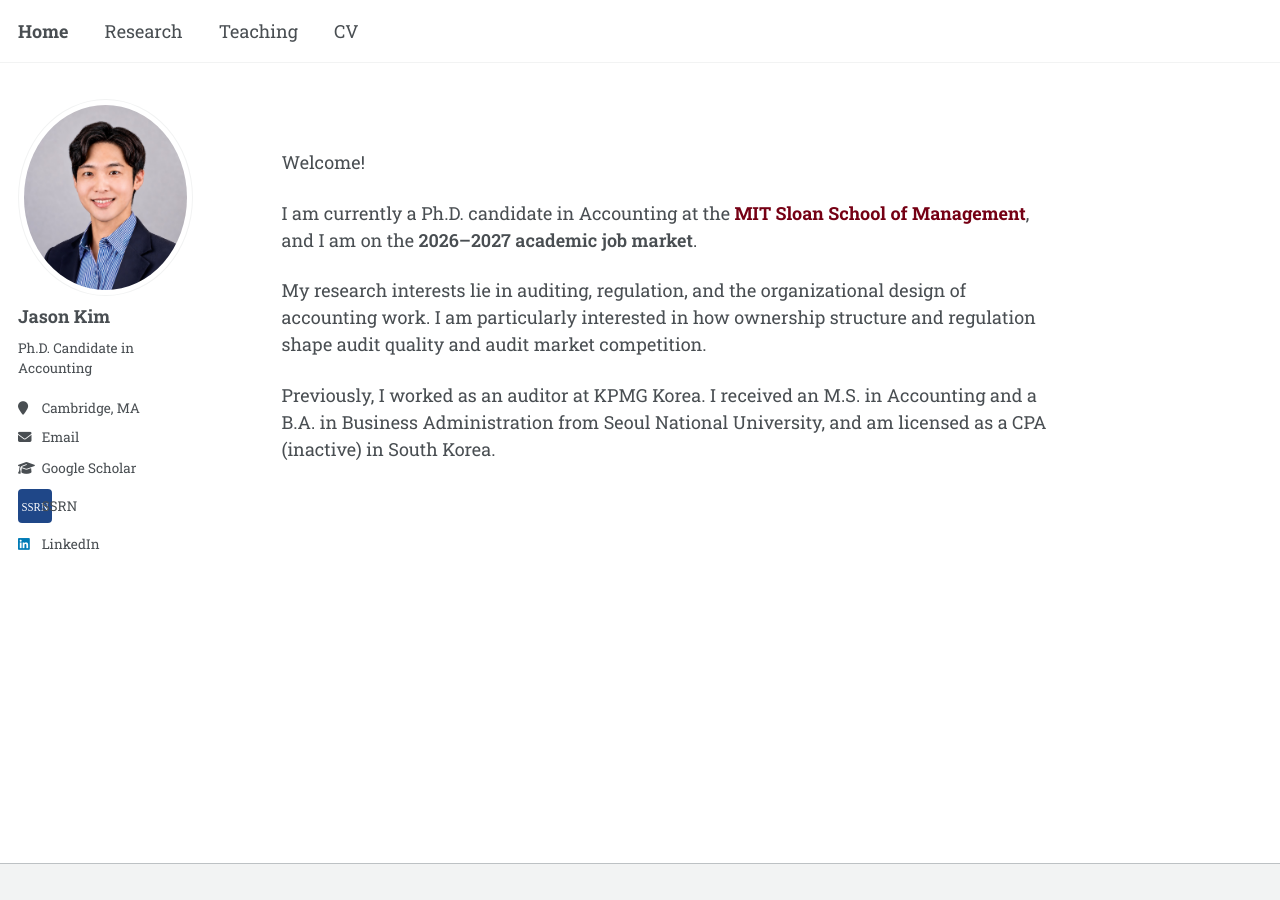
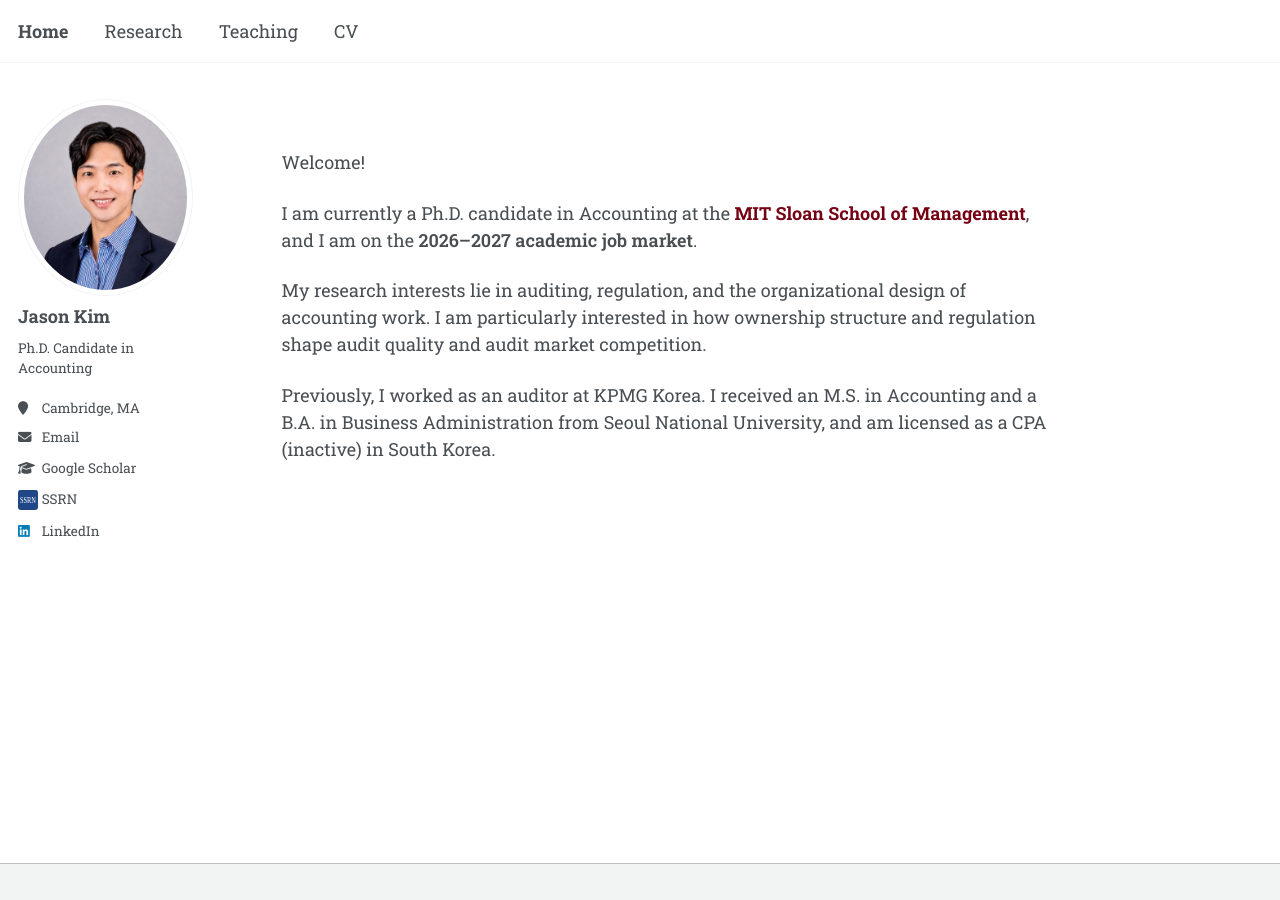
Before and after one commit to jgkim262/jgkim262.github.io, a Jekyll site: the page built from _pages/about.md, in a window 1280 px wide. Built offline with Jekyll 4.4.1, drawn with Linux system fonts in a browser that asks for light colours; a style sheet for code colours, icons or effects is not loaded.

Commit message:
Reduce SSRN badge to 1.5em
Co-Authored-By: Claude Opus 5 (1M context) <noreply@anthropic.com>

```diff
--- a/_sass/include/_utilities.scss
+++ b/_sass/include/_utilities.scss
@@ -225,10 +225,10 @@ body:hover .visually-hidden button {
 // clamps whatever width is set below. Without it the badge can never grow
 // past 1.25em no matter what value is used here.
 .sidebar img.author__custom-icon {
-  width: 2.5em;
-  height: 2.5em;
+  width: 1.5em;
+  height: 1.5em;
   max-width: none;
-  vertical-align: -0.85em;
+  vertical-align: -0.42em;
 }
 
 /* Abstract toggles on the research page.
```
